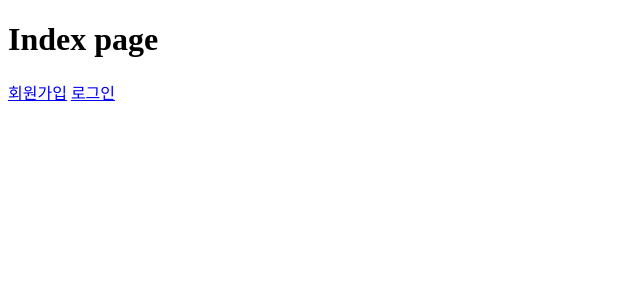
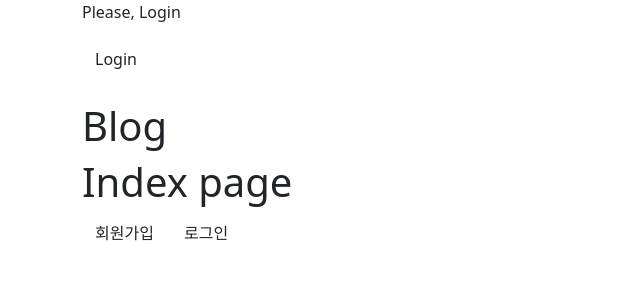
Before and after one commit to nekopurr/BackendOrmi, a Django app: template Django/myapp/templates/index.html in a window 1280 px wide. Shown: the top 300 px of the page, without its empty margins (0-640 px from the left). Run offline with Django 3.2, Linux system fonts and the light colour scheme; the template is opened without the code that fills it: most values are stand-ins (such as "Sample title", 1, 10 or a date in 2020).

Commit message:
Django 7월5일

```diff
--- /dev/null
+++ b/Django/myapp/templates/base.html
@@ -0,0 +1,31 @@
+<!DOCTYPE html>
+<html lang="en">
+<head>
+    <meta charset="UTF-8">
+    <meta name="viewport" content="width=device-width, initial-scale=1.0">
+    <link href="https://cdn.jsdelivr.net/npm/bootstrap@5.2.3/dist/css/bootstrap.min.css" rel="stylesheet" integrity="sha384-rbsA2VBKQhggwzxH7pPCaAqO46MgnOM80zW1RWuH61DGLwZJEdK2Kadq2F9CUG65" crossorigin="anonymous">
+    <title>
+        {% block title %}
+            {{ title }}
+        {% endblock %}
+    </title>
+</head>
+<body>
+    <div class="container">
+        {% if user.is_authenticated %}
+        <p>Welcome, {{ user.email }}</p>
+        <a href="{% url 'user:logout' %}" class="btn">Logout</a>
+        {% else %}
+        <p>Please, Login</p>
+        <a href="{% url 'user:login' %}" class="btn">Login</a>
+        {% endif %}
+        <br><br>
+        <h1>Blog</h1>
+        {% block content %}
+        {% endblock %}
+    </div>
+
+    <script src="https://cdn.jsdelivr.net/npm/@popperjs/core@2.11.6/dist/umd/popper.min.js" integrity="sha384-oBqDVmMz9ATKxIep9tiCxS/Z9fNfEXiDAYTujMAeBAsjFuCZSmKbSSUnQlmh/jp3" crossorigin="anonymous"></script>
+    <script src="https://cdn.jsdelivr.net/npm/bootstrap@5.2.3/dist/js/bootstrap.min.js" integrity="sha384-cuYeSxntonz0PPNlHhBs68uyIAVpIIOZZ5JqeqvYYIcEL727kskC66kF92t6Xl2V" crossorigin="anonymous"></script>
+</body>
+</html>
--- a/Django/myapp/templates/index.html
+++ b/Django/myapp/templates/index.html
@@ -1,14 +1,6 @@
-<!DOCTYPE html>
-<html lang="ko">
-<head>
-    <meta charset="UTF-8">
-    <meta http-equiv="X-UA-Compatible" content="IE=edge">
-    <meta name="viewport" content="width=device-width, initial-scale=1.0">
-    <title>Index</title>
-</head>
-<body>
+{% extends 'base.html' %}
+{% block content %}
     <h1>Index page</h1>
-    <a href="{% url 'user:register' %}">회원가입</a>
-    <a href="{% url 'user:login' %}">로그인</a>
-</body>
-</html>
+    <a href="{% url 'user:register' %}" class="btn">회원가입</a>
+    <a href="{% url 'user:login' %}" class="btn">로그인</a>
+{% endblock %}
```
